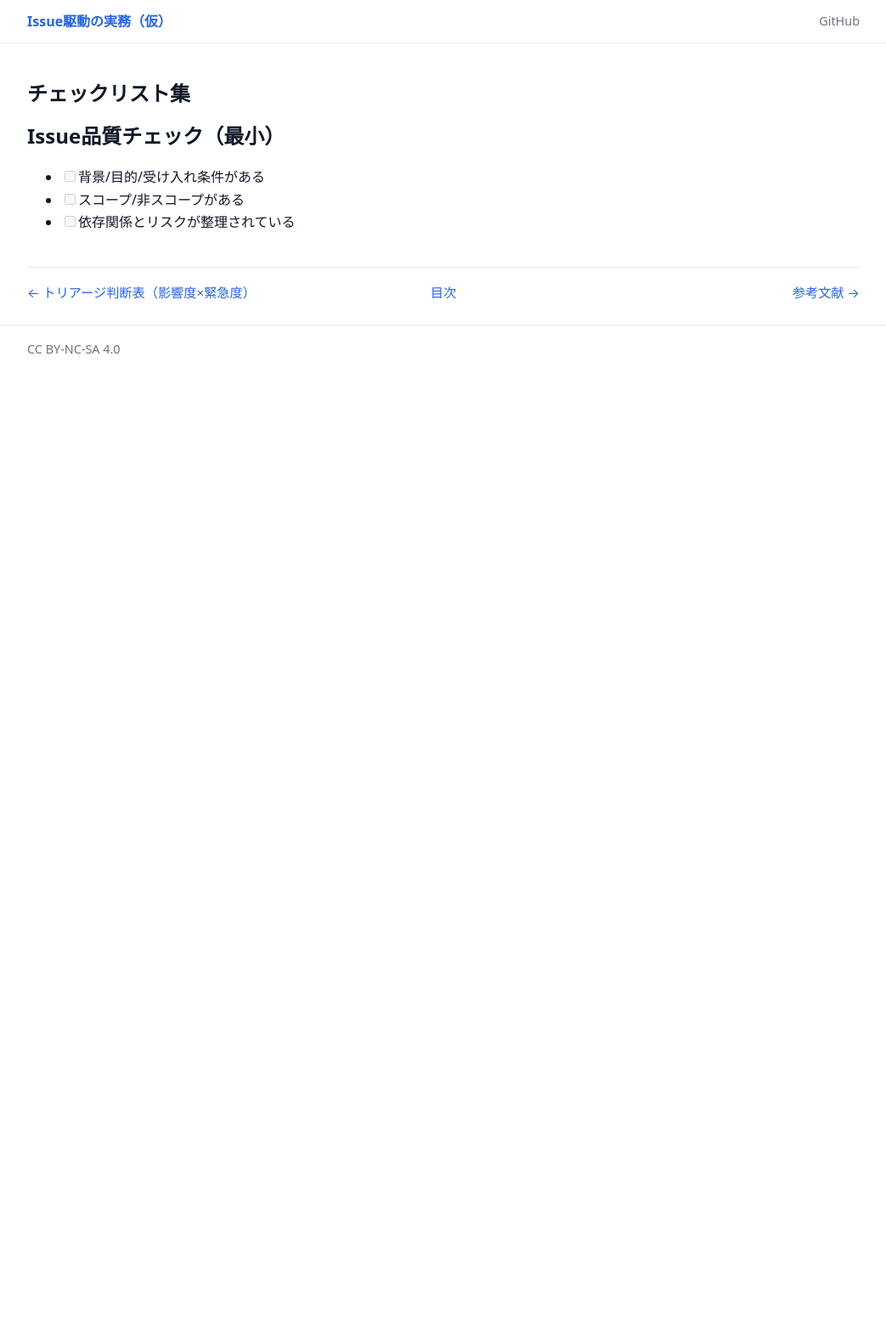
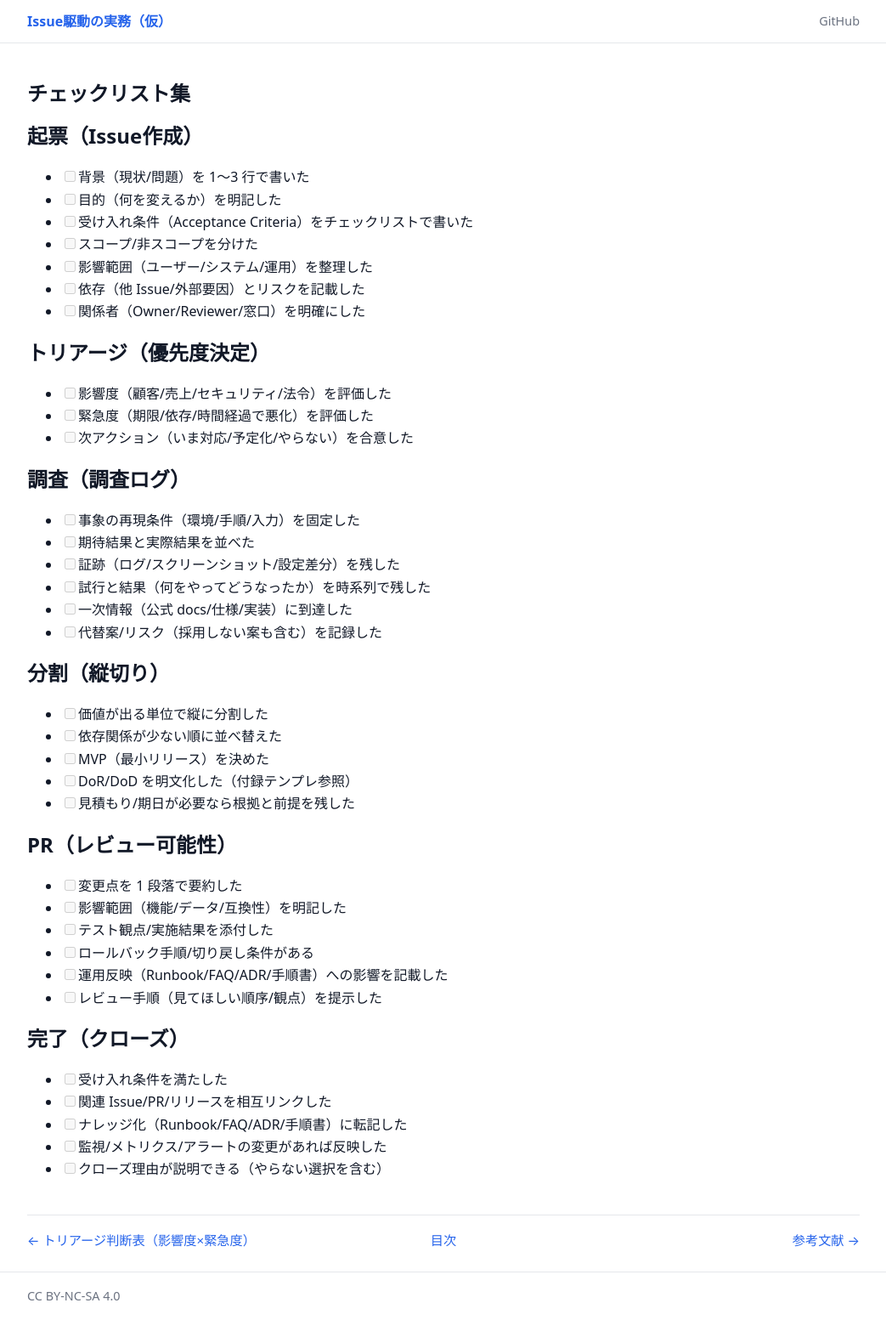
Before and after one commit to itdojp/issue-driven-work-book, a Jekyll site: the page built from docs/appendices/checklists/index.md, in a window 1280 px wide. Shown: the whole page at 85% size, without its empty margins (118-1161 px from the left). Built offline with Jekyll 4.4.1, drawn with Linux system fonts in a browser that asks for light colours; before the commit the page ends 900 px from its top, so only the background shows below that.

Commit message:
Enable GFM tables and expand checklists

```diff
--- a/Gemfile
+++ b/Gemfile
@@ -1,6 +1,7 @@
 source "https://rubygems.org"
 
 gem "jekyll", "~> 4.3"
+gem "kramdown-parser-gfm"
 gem "webrick"
 
 group :jekyll_plugins do
--- a/docs/_config.yml
+++ b/docs/_config.yml
@@ -6,6 +6,8 @@ url: https://itdojp.github.io
 baseurl: /issue-driven-work-book
 repository: https://github.com/itdojp/issue-driven-work-book
 markdown: kramdown
+kramdown:
+  input: GFM
 highlighter: rouge
 plugins:
 - jekyll-feed
--- a/docs/appendices/checklists/index.md
+++ b/docs/appendices/checklists/index.md
@@ -6,8 +6,52 @@ order: 910
 
 # チェックリスト集
 
-## Issue品質チェック（最小）
+## 起票（Issue作成）
 
-- [ ] 背景/目的/受け入れ条件がある
-- [ ] スコープ/非スコープがある
-- [ ] 依存関係とリスクが整理されている
+- [ ] 背景（現状/問題）を 1〜3 行で書いた
+- [ ] 目的（何を変えるか）を明記した
+- [ ] 受け入れ条件（Acceptance Criteria）をチェックリストで書いた
+- [ ] スコープ/非スコープを分けた
+- [ ] 影響範囲（ユーザー/システム/運用）を整理した
+- [ ] 依存（他 Issue/外部要因）とリスクを記載した
+- [ ] 関係者（Owner/Reviewer/窓口）を明確にした
+
+## トリアージ（優先度決定）
+
+- [ ] 影響度（顧客/売上/セキュリティ/法令）を評価した
+- [ ] 緊急度（期限/依存/時間経過で悪化）を評価した
+- [ ] 次アクション（いま対応/予定化/やらない）を合意した
+
+## 調査（調査ログ）
+
+- [ ] 事象の再現条件（環境/手順/入力）を固定した
+- [ ] 期待結果と実際結果を並べた
+- [ ] 証跡（ログ/スクリーンショット/設定差分）を残した
+- [ ] 試行と結果（何をやってどうなったか）を時系列で残した
+- [ ] 一次情報（公式 docs/仕様/実装）に到達した
+- [ ] 代替案/リスク（採用しない案も含む）を記録した
+
+## 分割（縦切り）
+
+- [ ] 価値が出る単位で縦に分割した
+- [ ] 依存関係が少ない順に並べ替えた
+- [ ] MVP（最小リリース）を決めた
+- [ ] DoR/DoD を明文化した（付録テンプレ参照）
+- [ ] 見積もり/期日が必要なら根拠と前提を残した
+
+## PR（レビュー可能性）
+
+- [ ] 変更点を 1 段落で要約した
+- [ ] 影響範囲（機能/データ/互換性）を明記した
+- [ ] テスト観点/実施結果を添付した
+- [ ] ロールバック手順/切り戻し条件がある
+- [ ] 運用反映（Runbook/FAQ/ADR/手順書）への影響を記載した
+- [ ] レビュー手順（見てほしい順序/観点）を提示した
+
+## 完了（クローズ）
+
+- [ ] 受け入れ条件を満たした
+- [ ] 関連 Issue/PR/リリースを相互リンクした
+- [ ] ナレッジ化（Runbook/FAQ/ADR/手順書）に転記した
+- [ ] 監視/メトリクス/アラートの変更があれば反映した
+- [ ] クローズ理由が説明できる（やらない選択を含む）
```
Also changed, not shown: docs/appendices/references/index.md (+20 -1 lines).
